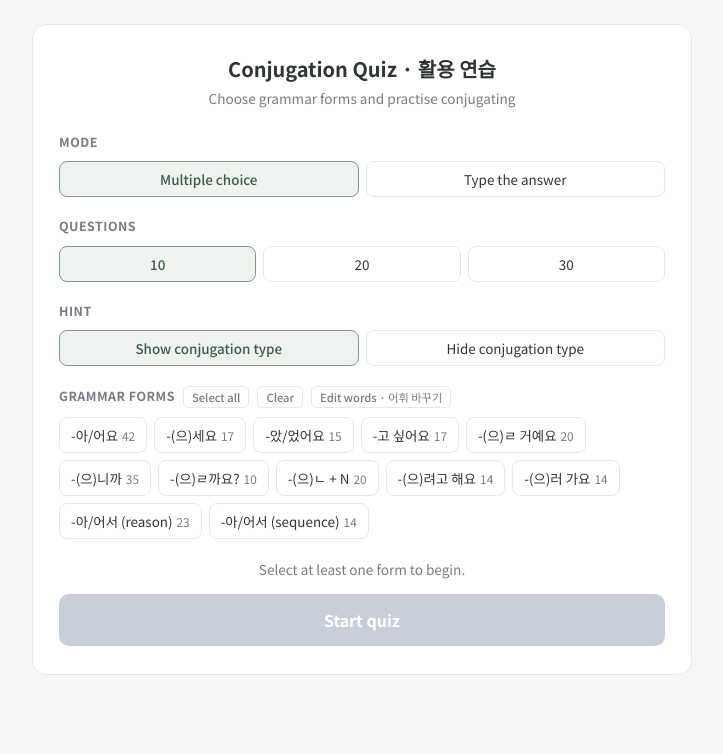
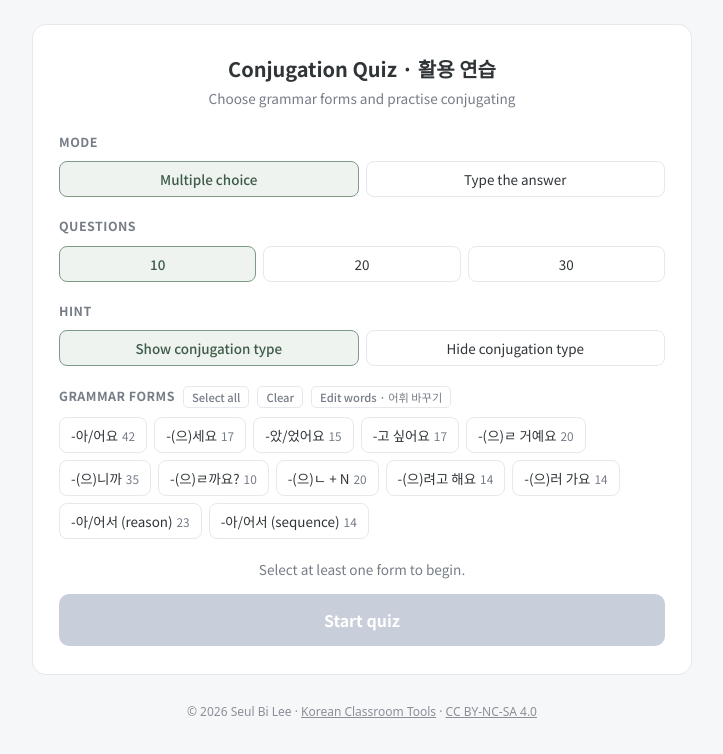
Before and after one commit to leeseulbi-lab/korean-classroom-tools, a plain HTML site: page conjugation-quiz/index.html in a window 1280 px wide. Shown: the whole page, without its empty margins (278-1001 px from the left). Drawn offline with Linux system fonts and the light colour scheme.

Commit message:
Conjugation quiz: add licence footer

```diff
--- a/conjugation-quiz/index.html
+++ b/conjugation-quiz/index.html
@@ -690,5 +690,6 @@ $("dlData").onclick = function(){
 
 loadData().then(refreshAll);
 </script>
+<p style="text-align:center;font-family:'Noto Sans','Noto Sans KR',system-ui,sans-serif;font-size:12px;color:#8a8f98;margin:28px 0 12px">&copy; 2026 Seul Bi Lee &middot; <a href="https://leeseulbi-lab.github.io/korean-classroom-tools/" style="color:inherit">Korean Classroom Tools</a> &middot; <a href="https://creativecommons.org/licenses/by-nc-sa/4.0/" style="color:inherit">CC BY-NC-SA 4.0</a></p>
 </body>
 </html>
```
